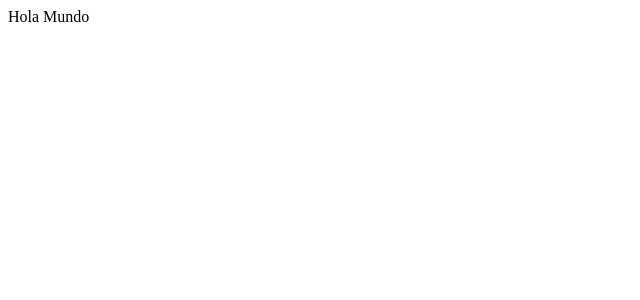
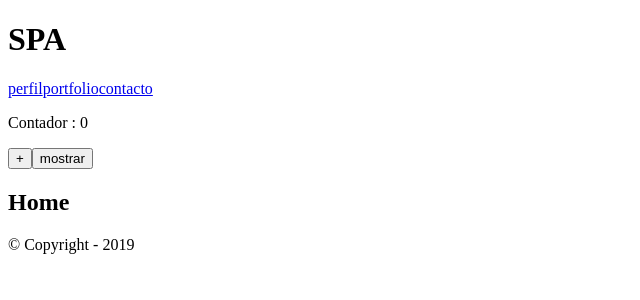
Before and after one commit to retamozo/fizzmod-front-end, a React (Create React App) app in the folder app/: page / in a window 1280 px wide. Shown: the top 300 px of the page, without its empty margins (0-640 px from the left). Built offline with nearby package versions, Linux system fonts and the light colour scheme.

Commit message:
Agrego los cambios de la ultima clase - Eventos en React

```diff
--- a/app/src/index.js
+++ b/app/src/index.js
@@ -1,23 +1,6 @@
-/**
- * React se separa en : react y react-dom
- *
- * 1 - Tiene que SIEMPRE estar la variable React en scopa
- * 2 - Un componente de React es una funcion.
- * 3 - Todos los componentes de React TIENEN QUE retornar : React.Component - String - DomNode
- * 4 - Todos los componentes de React van en mayuscula
- * 5 - Los componentes, para ejecutarlos, se escriben en JSX :
- *
- *  function App(){}
- *
- *  App()   ===     <App/>
- *
- */
-//ES6
 import React from "react"
 import ReactDOM from "react-dom"
-//CommonJS
-//const React = require("react")
-let App = () => "Hola Mundo"
+import App from "./ui/layout/App"
 
 ReactDOM.render(
     <App/>,
--- /dev/null
+++ b/app/src/ui/layout/App.js
@@ -0,0 +1,62 @@
+import React , {Component,Fragment} from "react"
+import Header from "./Header"
+import Main from "./Main"
+import Footer from "./Footer"
+import Formulario from "../widgets/Formulario"
+
+class App extends Component {
+
+    constructor(){
+        super()
+        this.state = {
+            links : [ "perfil" , "portfolio" , "contacto" ],
+            contador : 0,
+            mostrar : false,
+            usuario : ""
+        }
+        this.aumentarContador = this.aumentarContador.bind(this)
+        this.mostrarFormulario = this.mostrarFormulario.bind(this)
+        this.handleChange = this.handleChange.bind(this)
+        this.handleSubmit = this.handleSubmit.bind(this)
+    }
+
+    aumentarContador(){
+        this.setState({ contador : this.state.contador + 1 })
+    }
+
+    mostrarFormulario(){
+        this.setState({ mostrar : !this.state.mostrar })
+    }
+
+    handleChange(e){
+        this.setState({ usuario : e.target.value })
+    }
+
+    handleSubmit(e){
+        e.preventDefault()
+    }
+
+    render(){
+        let {links,contador,mostrar,usuario} = this.state
+        return (
+            <Fragment>
+                <Header links={links}/>
+                <p>Contador : {contador}</p>
+                <button onClick={this.aumentarContador}>+</button>
+                {mostrar ?
+                    <Formulario
+                        handleChange={this.handleChange}
+                        handleSubmit={this.handleSubmit}
+                        usuario={usuario}
+                    />
+                    : null
+                }
+                <button onClick={this.mostrarFormulario}>mostrar</button>
+                <Main/>
+                <Footer/>
+            </Fragment>
+        )
+    }
+}
+
+export default App
--- /dev/null
+++ b/app/src/ui/layout/Footer.js
@@ -0,0 +1,11 @@
+import React, { Component } from 'react'
+
+export default class Footer extends Component {
+    render() {
+        return (
+            <footer>
+                <p>&copy; Copyright - 2019</p>
+            </footer>
+        )
+    }
+}
--- /dev/null
+++ b/app/src/ui/layout/Header.js
@@ -0,0 +1,17 @@
+import React, { Component } from 'react'
+
+export default class Header extends Component {
+    render() {
+        let {links} = this.props
+        return (
+            <header>
+                <h1>SPA</h1>
+                <nav>
+                {links.map(link=>
+                    <a href="#" key={link} >{link}</a>
+                )}
+                </nav>
+            </header>
+        )
+    }
+}
--- /dev/null
+++ b/app/src/ui/layout/Main.js
@@ -0,0 +1,11 @@
+import React, { Component } from 'react'
+
+export default class Main extends Component {
+    render() {
+        return (
+            <main>
+                <h2>Home</h2>
+            </main>
+        )
+    }
+}
--- /dev/null
+++ b/app/src/ui/widgets/Formulario.js
@@ -0,0 +1,13 @@
+import React, { Component } from 'react'
+
+export default class Formulario extends Component {
+    render() {
+        let {handleSubmit,handleChange,usuario} = this.props
+        return (
+            <form onSubmit={handleSubmit} >
+                <input onChange={handleChange} type="text" placeholder="Usuario" value={usuario}/>
+                <button>Guardar</button>
+            </form>
+        )
+    }
+}
```
Also changed, not shown: app/info.txt (added), 2 other files (tests, documents, lock files or other folders).
